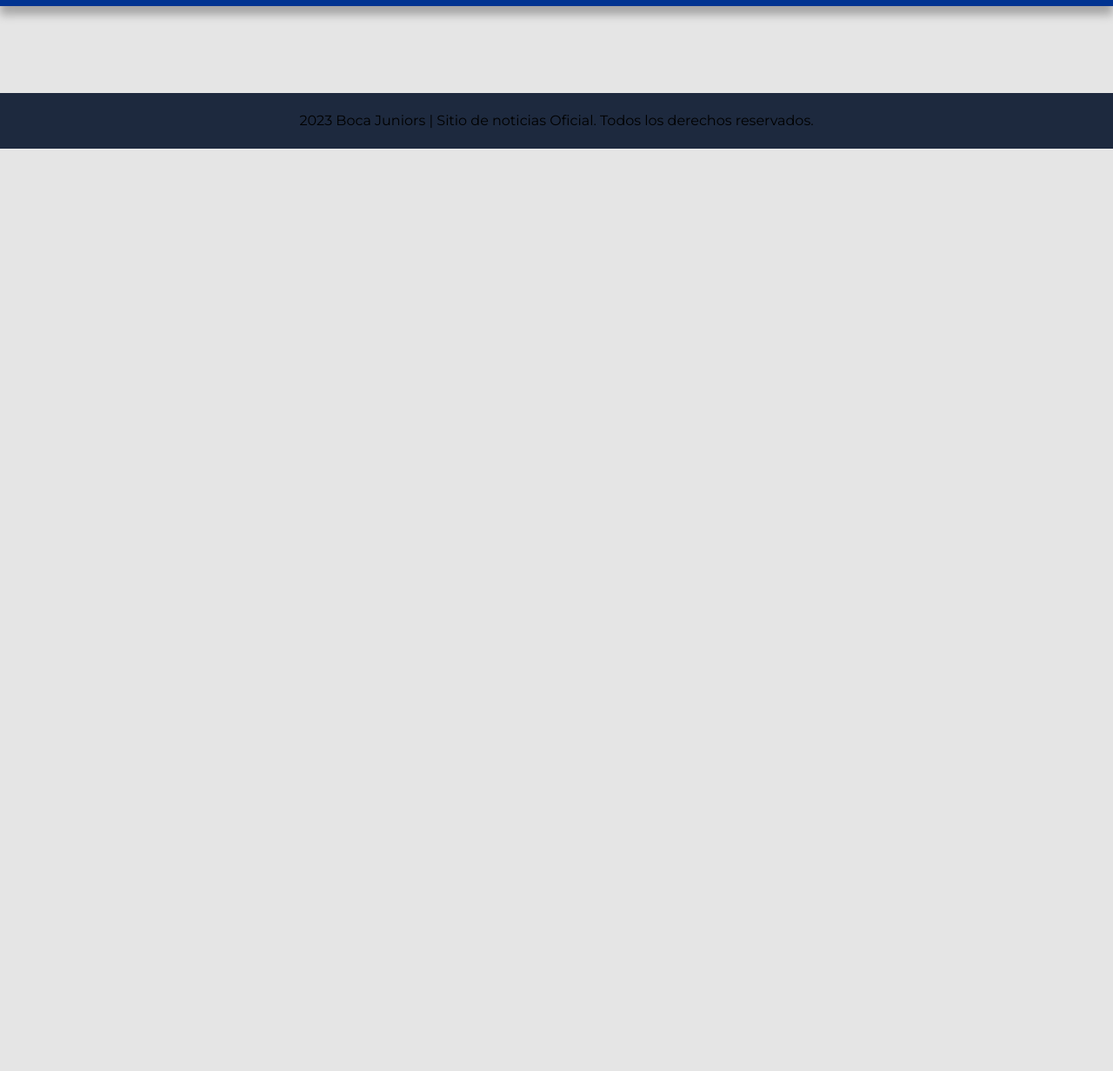
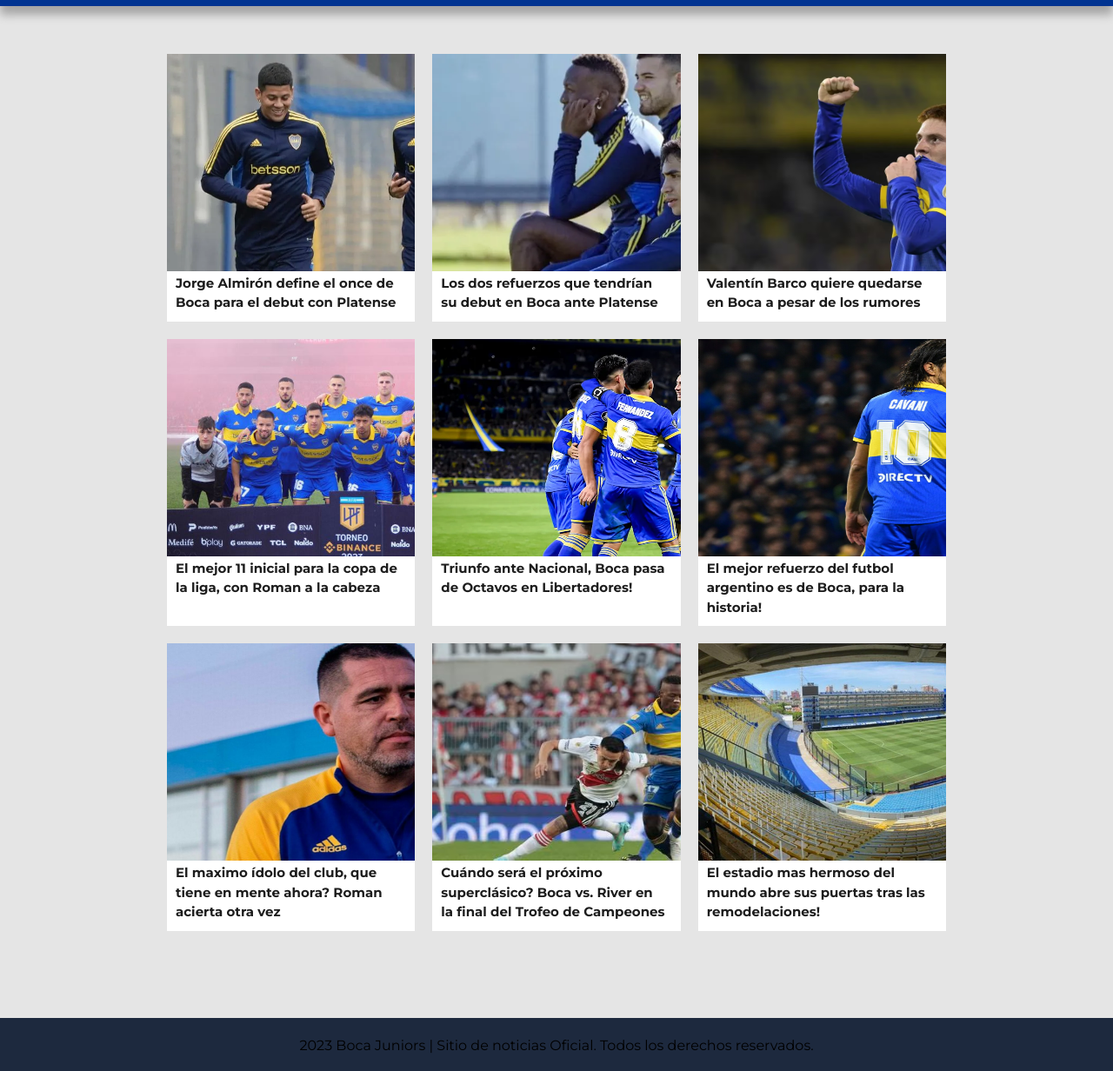
Before and after one commit to nicolaspusso/boca_juniors, a website: page index.html in a window 1280 px wide. Shown: the part 1047-2279 px from the top of the page at 87% size. Before the commit the page ends 1218 px from the top, so only its background shows below. Drawn offline with nearby package versions, Linux system fonts and the light colour scheme.

Commit message:
ag noticias al index

```diff
--- a/index.html
+++ b/index.html
@@ -128,6 +128,54 @@
       </article>
     </section>
   </section>
+<!--
+  <figure>
+    <a href="Tienda/tienda.html">
+      <img class="img-inicio-noticias" src="imagenes/banner inicio noticias.png" alt="Benedetto">
+    </a>
+  </figure> -->
+<!--
+
+  <h2 class="noticias-titulo-inicio">Noticias</h2>-->
+
+  <section class="contenedor-noticias-inicio">
+    <article class="item-noticias">
+      <img class="img-noticia4" src="imagenes/inicio 1.webp"/>
+      <p class="p-noticias">Jorge Almirón define el once de Boca para el debut con Platense</p>
+    </article>
+    <article class="item-noticias">
+      <img class="img-reserva" src="imagenes/inicio 2.webp"/>
+      <p class="p-noticias">Los dos refuerzos que tendrían su debut en Boca ante Platense</p>
+    </article>
+    <article class="item-noticias">
+      <img class="img-noticia4" src="imagenes/inicio 3.webp"/>
+      <p class="p-noticias">Valentín Barco quiere quedarse en Boca a pesar de los rumores</p>
+    </article>
+    <article class="item-noticias">
+      <img class="img-noticia4" src="imagenes/inicio 4.jpg"/>
+      <p class="p-noticias">El mejor 11 inicial para la copa de la liga, con Roman a la cabeza</p>
+    </article>
+    <article class="item-noticias">
+      <img class="img-reserva" src="imagenes/inicio 5.webp"/>
+      <p class="p-noticias">Triunfo ante Nacional, Boca pasa de Octavos en Libertadores!</p>
+    </article>
+    <article class="item-noticias">
+      <img class="img-reserva" src="imagenes/inicio 6.jpg"/>
+      <p class="p-noticias">El mejor refuerzo del futbol argentino es de Boca, para la historia!</p>
+    </article>
+    <article class="item-noticias">
+      <img class="img-reserva" src="imagenes/inicio 7.jpg"/>
+      <p class="p-noticias">El maximo ídolo del club, que tiene en mente ahora? Roman acierta otra vez</p>
+    </article>
+    <article class="item-noticias">
+      <img class="img-reserva" src="imagenes/inicio 8.avif"/>
+      <p class="p-noticias">Cuándo será el próximo superclásico? Boca vs. River en la final del Trofeo de Campeones</p>
+    </article>
+    <article class="item-noticias">
+      <img class="img-reserva" src="imagenes/inicio 9.jpg"/>
+      <p class="p-noticias">El estadio mas hermoso del mundo abre sus puertas tras las remodelaciones!</p>
+    </article>
+  </section>
 
   <footer class="footer-tienda">
     <p>2023 Boca Juniors | Sitio de noticias Oficial. Todos los derechos reservados.</p>
--- a/scss/estilos.scss
+++ b/scss/estilos.scss
@@ -72,6 +72,14 @@
     box-shadow: 0 0 5px rgb(141, 141, 141);
 }
 
+.img-inicio-noticias {
+    margin: 70px 0 30px 0;
+    height: 35%;
+    width: 100%;
+    cursor: pointer;
+    box-shadow: 0 0 5px rgb(141, 141, 141);
+}
+
 .sombra-img-inicio {
     display: flex;
     flex-direction: row;
@@ -115,6 +123,17 @@
     font-size: 20px;
     color: $color-fondo;
 }
+
+/* NOTICIAS DE LA PAG DE INICIO */
+
+.contenedor-noticias-inicio{
+    display: grid;
+    grid-template-columns: repeat(3, 1fr);
+    gap: 20px;
+    margin: 55px 15% 80px 15%;
+}
+
+/* FIN NOTICIAS DE LA PAG DE INICIO */
 
 
 /* ARREGLANDO BOOTSTRAP */
@@ -590,6 +609,13 @@ margin-top: 120px;
     font-size: 35px;
 }
 
+.noticias-titulo-inicio {
+    margin: 30px 0 30px 47%;
+    color: $negro;
+    font-size: 25px;
+    font-weight: 300;
+}
+
 .contenedor-noticiaprincipal {
     display: flex;
     justify-content: center;
@@ -640,6 +666,7 @@ margin-top: 120px;
     gap: 20px;
     margin: 0 15% 80px 15%;
 }
+
 
 .p-noticias {
     margin: 3px 14px 10px 10px;
```
Also changed, not shown: Noticias/noticias.html (+0 -1 lines), css/estilos.css, imagenes/inicio 1.webp (added), imagenes/inicio 2.jpg (added), imagenes/inicio 2.webp (added), imagenes/inicio 3.webp (added), imagenes/inicio 4.jpg (added), imagenes/inicio 5.webp (added), imagenes/inicio 6.jpg (added), imagenes/inicio 7.jpg (added), imagenes/inicio 8.avif (added), imagenes/inicio 9.jpg (added), 3 other files.
